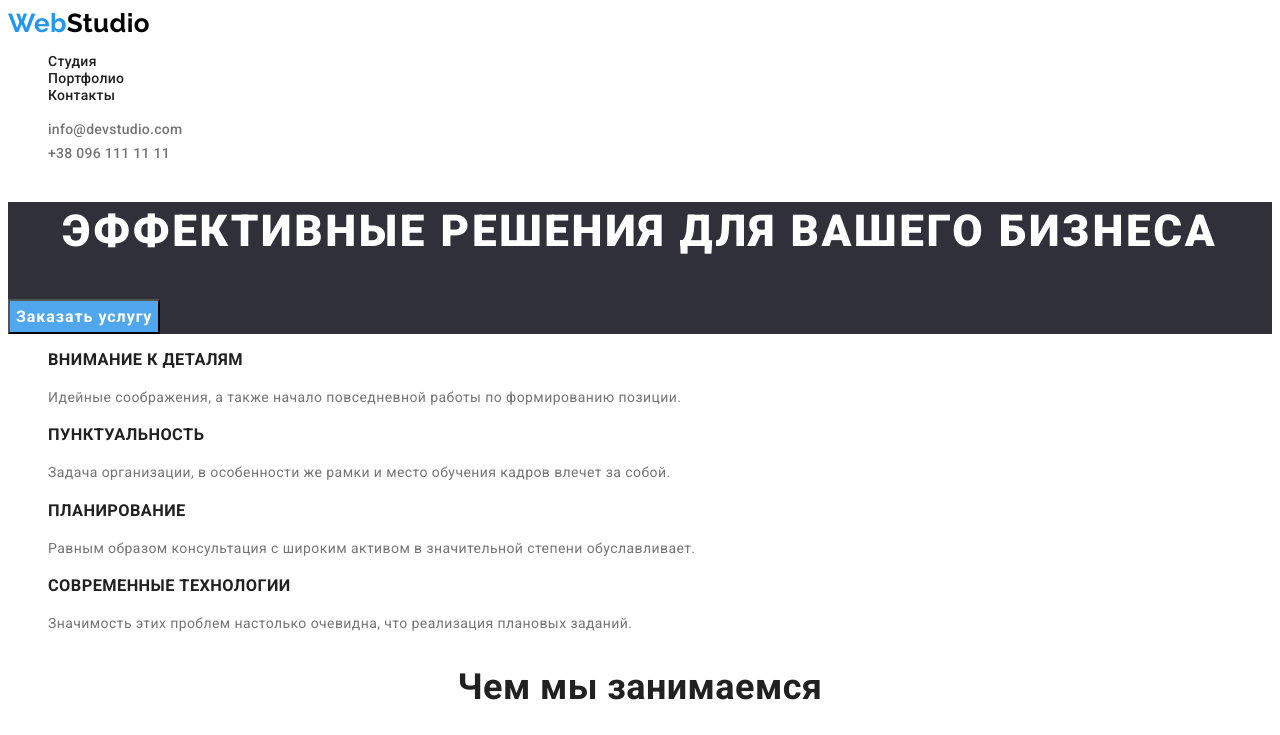
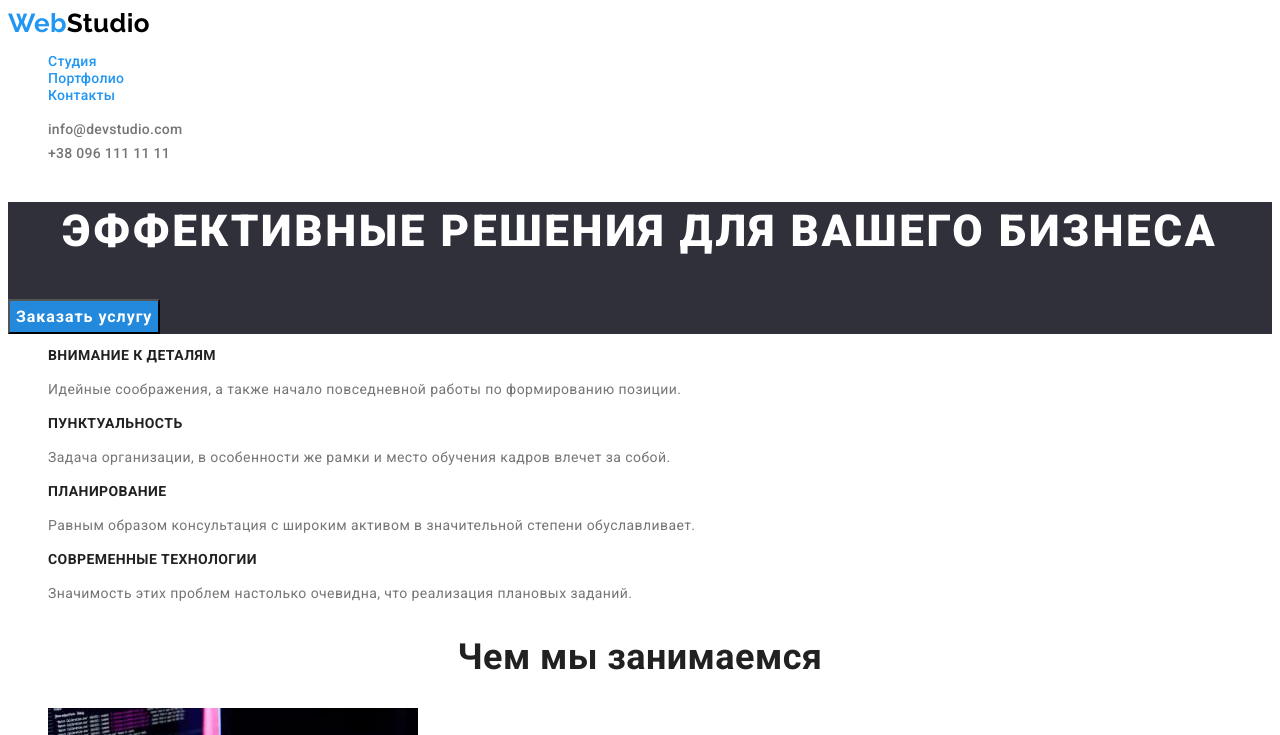
Before and after one commit to ZinaidaPanasiuk/goit-markup-hw-02, a plain HTML site: page index.html in a window 1280 px wide. Both pictures are taken after a click on the button "Заказать услугу". Shown: the top 735 px of the page. Drawn offline with Linux system fonts and the light colour scheme.

Commit message:
add-last

```diff
--- a/css/styles.css
+++ b/css/styles.css
@@ -43,6 +43,11 @@ font-family: "Roboto", sans-serif;
     color: var(--second-title-color);
 }
 
+.contact-link:hover,
+.contact-link:focus {
+    color: var(--accent-color);
+}
+
 .header-link {
     font-weight: 500;
     line-height: 1.14;
@@ -51,13 +56,11 @@ font-family: "Roboto", sans-serif;
 }
 
 .header-link:hover,
-.header-link:focus,
-.contact-link:hover,
-.contact-link:focus {
+.header-link:focus {
     color: var(--accent-color);
 }
 
-.current:active {
+.current {
     color: var(--accent-color);
 }
 
@@ -84,13 +87,13 @@ font-family: "Roboto", sans-serif;
     line-height: 1.87;
     letter-spacing: 0.06em;
     cursor: pointer;
-    background-color: #2196F3;
+    background-color: var(--accent-color);
     color: var(--third-title-color);
 }
 
 .header-bth:hover,
 .header-bth:focus {
-    background-color: #51a7ee;
+    background-color: #2195f3e1;
 }
 
 /* Особенности */
@@ -110,6 +113,7 @@ font-family: "Roboto", sans-serif;
 
 .about-title {
     font-weight: 700;
+    font-size: 14px;
     line-height: 1.14;
     text-transform: uppercase;
 }
@@ -185,6 +189,7 @@ background-color: #2F303A;
     font-weight: 500;
     font-size: 16px;
     line-height: 1.62;
+    letter-spacing: 0.03em;
     text-align: center;
 }
 
--- a/index.html
+++ b/index.html
@@ -19,7 +19,7 @@
             <ul class="header-list list">
                 <li class="header-item"><a href="./index.html" class="header-link current link">Студия</a></li>
                 <li class="header-item"><a href="./portfolio.html" class="header-link current link">Портфолио</a></li>
-                <li class="header-item"><a href="" class="header-link link">Контакты</a></li>
+                <li class="header-item"><a href="" class="header-link current link">Контакты</a></li>
             </ul>
         </nav>
         <ul class="contacts list">
```
